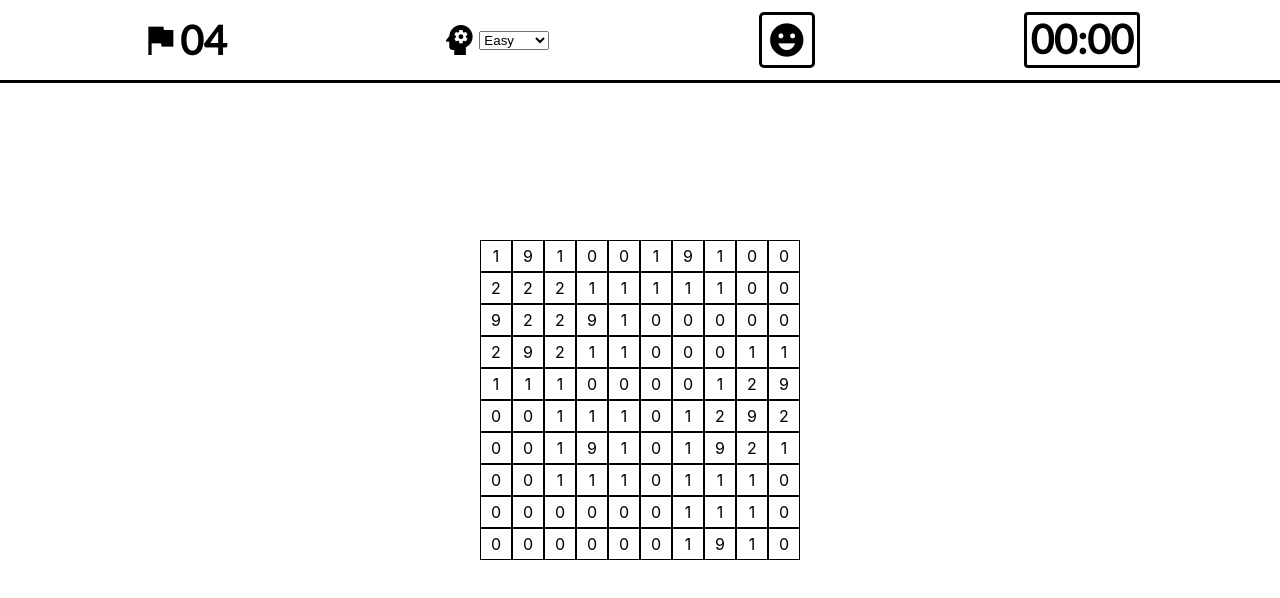
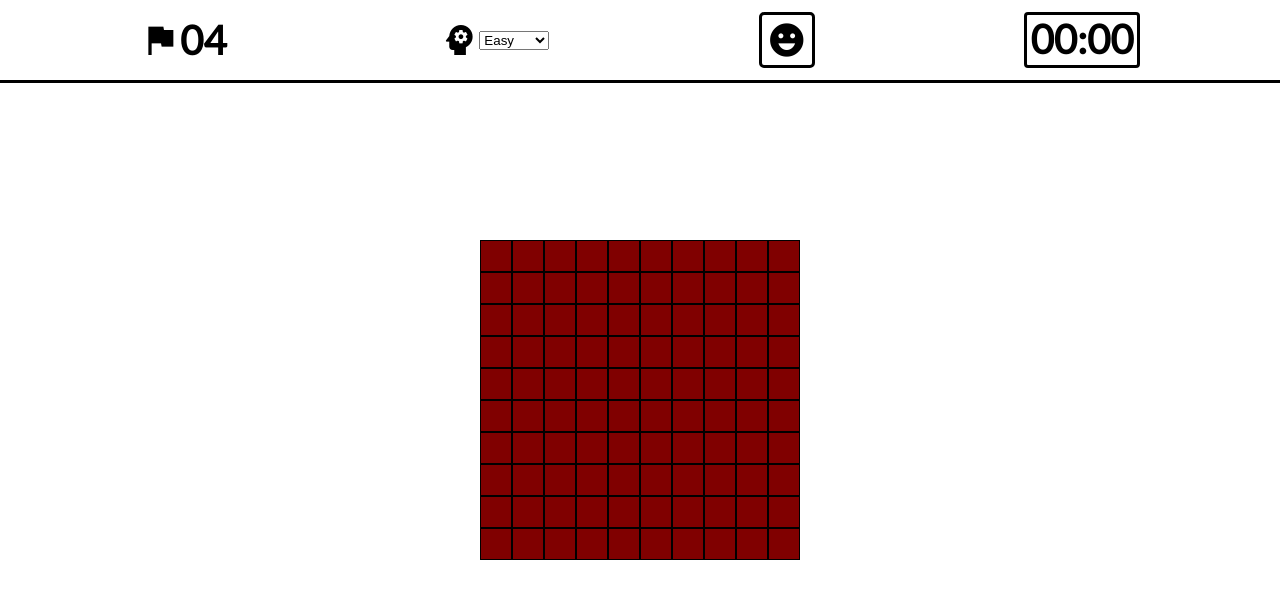
Before and after one commit to TheTeck/Minesweeper2, a React (Create React App) app: page / in a window 1280 px wide. Shown: the top 598 px of the page. Built offline with nearby package versions, Linux system fonts and the light colour scheme.

Commit message:
Color and numbers and make bombs look like bombs. Add listener for clicks on unexposed cells

```diff
--- a/src/App.js
+++ b/src/App.js
@@ -7,7 +7,7 @@ import './App.scss';
 function App() {
 
   // level will have the values: 'easy', 'medium' or 'hard'
-  const [level, setLevel] = useState('easy')
+  const [level, setLevel] = useState('easy');
 
   // Object holding the options for board sizes and bomb count
   const boardData = {
--- a/src/Components/Cell/Cell.jsx
+++ b/src/Components/Cell/Cell.jsx
@@ -3,15 +3,24 @@ import React from 'react';
 import './Cell.scss';
 
 export default function Cell (props) {
+
+    function handleLeftClick () {
+        props.handleCellClick(props.cell.x, props.cell.y);
+    }
+
     return (
         <div
-            id="cell-container"
+            className="cell-container"
             style={{
                 width: `${props.size}px`,
                 height: `${props.size}px`
             }}
         >
-            <div className="cell-data">{props.cell.value}</div>
+            {
+                !props.cell.exposed ? <div onClick={handleLeftClick} className="unexposed-cell" style={{ backgroundColor: 'maroon' }}></div>
+                : props.cell.value === 9 ? <div className="material-icons icon-tiny">wb_sunny</div>
+                :<div className={`cell${props.cell.value}`}> {props.cell.value}</div>
+            }
         </div>
     )
 }
--- a/src/Components/Cell/Cell.scss
+++ b/src/Components/Cell/Cell.scss
@@ -1,6 +1,57 @@
-#cell-container {
+@import "../../Scss/colors";
+@import "../../Scss/fonts";
+
+.cell-container {
   display: flex;
   justify-content: center;
   align-items: center;
   border: 1px solid black;
+  font-family: $font-primary;
+  font-size: $font-tiny;
+  font-weight: $font-bold;
+
+  .unexposed-cell {
+    width: 100%;
+    height: 100%;
+    cursor: pointer;
+    &:hover {
+      background-color: forestgreen;
+    }
+  }
 }
+
+.icon-tiny {
+  font-size: $font-tiny;
+}
+
+.cell1 {
+  color: $cell1;
+}
+
+.cell2 {
+  color: $cell2;
+}
+
+.cell3 {
+  color: $cell3;
+}
+
+.cell4 {
+  color: $cell4;
+}
+
+.cell5 {
+  color: $cell5;
+}
+
+.cell6 {
+  color: $cell6;
+}
+
+.cell7 {
+  color: $cell7;
+}
+
+.cell8 {
+  color: $cell8;
+}
--- a/src/Components/Controls/Controls.scss
+++ b/src/Components/Controls/Controls.scss
@@ -2,9 +2,11 @@
   width: 100%;
   height: 80px;
   border-bottom: 3px solid black;
+  position: absolute;
   display: flex;
   justify-content: center;
   background-color: white;
+  z-index: 2;
 
   #controls-cluster {
     width: 100%;
--- a/src/Components/GameBoard/GameBoard.jsx
+++ b/src/Components/GameBoard/GameBoard.jsx
@@ -38,8 +38,11 @@ export default function GameBoard (props) {
 
     const cellSize = 30;
 
+    function handleCellClick(x, y) {
+        //do something here
+    }
 
-
+    // Create 2D array filled with Cells
     function generateGameArray (x, y) {
         let gameboard = new Array(y);
 
@@ -104,8 +107,6 @@ export default function GameBoard (props) {
         return gameboard;
     }
 
-    console.log(board)
-
     return (
         <div id="gameboard-container">
             <div
@@ -118,10 +119,15 @@ export default function GameBoard (props) {
             {
                 board.map((row, indexY) => {
                     return (
-                        <div>
+                        <div key={-indexY} className="cell-row">
                             {
                                 row.map((col, indexX) => {
-                                    return <Cell key={indexX} cell={col} size={cellSize} />
+                                    return <Cell
+                                        key={indexY * row.length + indexX}
+                                        cell={col}
+                                        size={cellSize}
+                                        handleCellClick={handleCellClick}
+                                    />
                                 })
                             }
                         </div>
--- a/src/Components/GameBoard/GameBoard.scss
+++ b/src/Components/GameBoard/GameBoard.scss
@@ -4,12 +4,19 @@
   min-height: 100vh;
   position: absolute;
   top: 0;
-  z-index: -1;
+  z-index: 0;
   display: flex;
   justify-content: center;
   align-items: center;
+  overflow: hidden;
 }
 
 #gameboard-area {
   display: flex;
+  flex-direction: column;
 }
+
+.cell-row {
+  display: flex;
+  flex-direction: row;
+}
--- a/src/Components/NewGameButton/NewGameButton.scss
+++ b/src/Components/NewGameButton/NewGameButton.scss
@@ -6,4 +6,5 @@
   align-items: center;
   border: 3px solid black;
   border-radius: 5px;
+  cursor: pointer;
 }
--- a/src/Scss/_colors.scss
+++ b/src/Scss/_colors.scss
@@ -1 +1,10 @@
 $primary-color: rgb(211, 182, 84);
+
+$cell1: blue;
+$cell2: green;
+$cell3: red;
+$cell4: purple;
+$cell5: black;
+$cell6: gray;
+$cell7: maroon;
+$cell8: turquoise;
--- a/src/Scss/_fonts.scss
+++ b/src/Scss/_fonts.scss
@@ -1,6 +1,8 @@
 @import url("https://fonts.googleapis.com/css2?family=Lato&display=swap");
 
 $font-medium: 2.5rem;
+$font-small: 2rem;
+$font-tiny: 1.5rem;
 
 $font-primary: "Lato", sans-serif;
 
```
